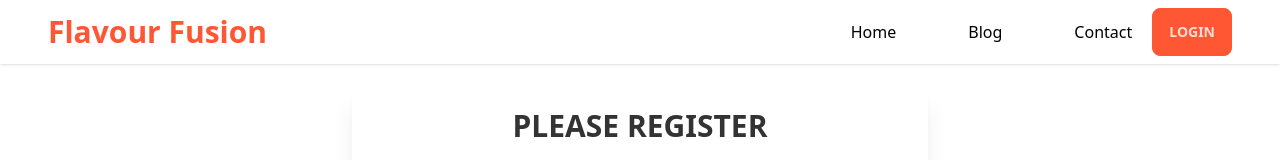
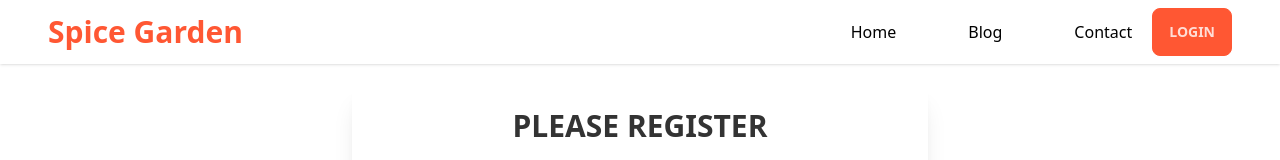
Before and after one commit to itsrazib1/The-Spice-Garden, a React (Vite) app: page /register in a window 1280 px wide. Shown: the top 160 px of the page. Built offline with nearby package versions, Linux system fonts and the light colour scheme; no server answers.

Commit message:
navber update

```diff
--- a/src/Components/Navbar/Navbar.jsx
+++ b/src/Components/Navbar/Navbar.jsx
@@ -54,7 +54,7 @@ const Navbar = () => {
           </div>
           <Link to="/">
             <h2 className="md:text-3xl text-lg font-bold text-primary md:ml-10">
-              Flavour Fusion
+            Spice Garden
             </h2>
           </Link>
         </div>
```
